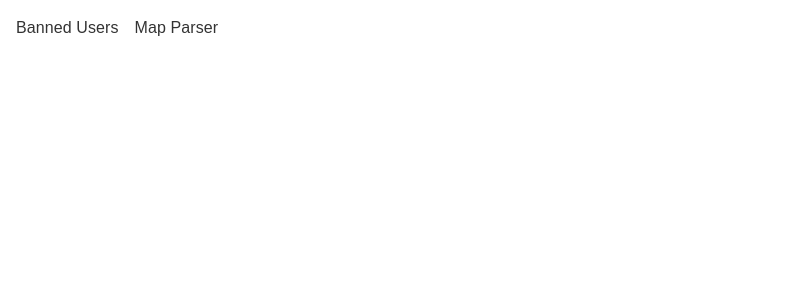
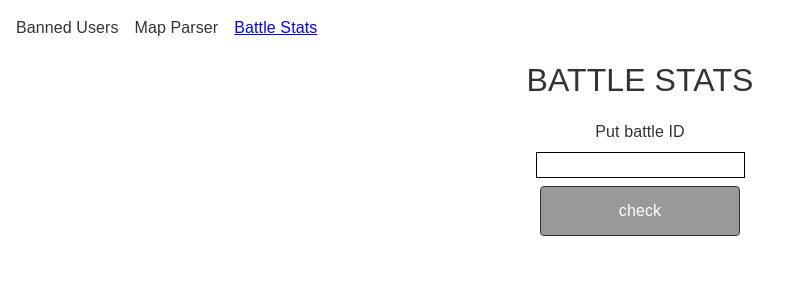
Before and after one commit to gurami98/eDom-simple-tools, an Angular app: page /battle-stats in a window 1280 px wide. Before the commit this address led to /. Shown: the top 300 px of the page, without its empty margins (0-798 px from the left). Built offline with nearby package versions, Linux system fonts and the light colour scheme.

Commit message:
finish battle stats checker

```diff
--- a/src/app/app-routing.module.ts
+++ b/src/app/app-routing.module.ts
@@ -2,6 +2,7 @@ import { NgModule } from '@angular/core';
 import { RouterModule, Routes } from '@angular/router';
 import {BannedUsersComponent} from "./banned-users/banned-users.component";
 import {MapBonusesComponent} from "./map-bonuses/map-bonuses.component";
+import {BattleStatsComponent} from "./battle-stats/battle-stats.component";
 
 const routes: Routes = [
   {
@@ -16,6 +17,10 @@ const routes: Routes = [
   {
     path: 'map-resources',
     component: MapBonusesComponent
+  },
+  {
+    path: 'battle-stats',
+    component: BattleStatsComponent
   }
 ];
 
--- a/src/app/app.component.html
+++ b/src/app/app.component.html
@@ -1,5 +1,6 @@
 <div class="menu-container">
   <a routerLink="banned-users" routerLinkActive="active-menu">Banned Users</a>
   <a routerLink="map-resources" routerLinkActive="active-menu">Map Parser</a>
+  <a routerLink="battle-stats" routerLinkActive="active-menu">Battle Stats</a>
 </div>
 <router-outlet></router-outlet>
--- a/src/app/battle-stats/battle-stats.component.html
+++ b/src/app/battle-stats/battle-stats.component.html
@@ -1 +1,76 @@
-<p>battle-stats works!</p>
+<h1 class="battles-title">BATTLE STATS</h1>
+
+<div class="battle-check-container">
+  <label for="battleId">Put battle ID</label>
+  <input type="number" id="battleId" name="battleId" [formControl]="battleIdFormControl">
+  <button [disabled]="!battleIdFormControl.valid" (click)="getBattleStats()">check</button>
+</div>
+
+
+<div class="battle-stats-container" *ngIf="userStats.length">
+  <div class="table-container">
+    Soldier count: {{attackingSide.length}}
+    <div class="table-header-container">
+      <div class="col">
+        <p>Avatar</p>
+      </div>
+      <div class="col">
+        <p>Name</p>
+      </div>
+      <div class="col">
+        <p>Hits</p>
+      </div>
+      <div class="col">
+        <p>Damage</p>
+      </div>
+    </div>
+    <div *ngFor="let user of attackingSide"
+         class="table-row-container" (click)="openProfile(user.ID)">
+      <div class="col img-container">
+        <img [src]="'https://edominations.com/public/upload/citizen/' + user.ID + '.webp'" alt="avatar">
+      </div>
+      <div class="col">
+        <p>{{ user.Name }}</p>
+      </div>
+      <div class="col">
+        <p>{{ user.Hits }}</p>
+      </div>
+      <div class="col">
+        <p>{{ user.DMG.toLocaleString() }}</p>
+      </div>
+    </div>
+  </div>
+  <div class="table-container">
+    Soldier count: {{defendingSide.length}}
+    <div class="table-header-container">
+      <div class="col">
+        <p>Avatar</p>
+      </div>
+      <div class="col">
+        <p>Name</p>
+      </div>
+      <div class="col">
+        <p>Hits</p>
+      </div>
+      <div class="col">
+        <p>Damage</p>
+      </div>
+    </div>
+    <div *ngFor="let user of defendingSide"
+         class="table-row-container" (click)="openProfile(user.ID)">
+      <div class="col img-container">
+        <img [src]="'https://edominations.com/public/upload/citizen/' + user.ID + '.webp'" alt="avatar">
+      </div>
+      <div class="col">
+        <p>{{ user.Name }}</p>
+      </div>
+      <div class="col">
+        <p>{{ user.Hits }}</p>
+      </div>
+      <div class="col">
+        <p>{{ user.DMG.toLocaleString() }}</p>
+      </div>
+    </div>
+  </div>
+
+</div>
--- /dev/null
+++ b/src/app/battle-stats/battle-stats.component.scss
@@ -0,0 +1,50 @@
+.battles-title{
+  text-align: center;
+}
+
+.battle-check-container{
+  display: flex;
+  flex-direction: column;
+  gap: 8px;
+  padding: 16px;
+  align-items: center;
+  justify-content: center;
+}
+
+input{
+  border: 1px solid black;
+}
+
+button{
+  border: 1px solid black;
+  background-color: blue;
+  border-radius: 4px;
+  color: white;
+  padding: 12px;
+  width: 200px;
+  &:hover{
+    opacity: 0.8;
+  }
+}
+
+button:disabled{
+  opacity: 0.8;
+  background-color: gray;
+  cursor: default;
+}
+
+.battle-stats-container{
+  display: flex;
+  width: 100%;
+  justify-content: space-between;
+  gap: 16px;
+  .table-container{
+    width: 100%;
+
+    .col{
+      &:first-child{
+        width: 10%;
+      }
+    }
+  }
+}
--- a/src/app/battle-stats/battle-stats.component.ts
+++ b/src/app/battle-stats/battle-stats.component.ts
@@ -1,15 +1,41 @@
 import { Component, OnInit } from '@angular/core';
+import {UntypedFormControl, Validators} from "@angular/forms";
+import {HttpClient} from "@angular/common/http";
+import {tap} from "rxjs";
+import {BattleStatsResponse, UserStats} from "../models";
 
 @Component({
   selector: 'app-battle-stats',
   templateUrl: './battle-stats.component.html',
-  styleUrls: ['./battle-stats.component.css']
+  styleUrls: ['./battle-stats.component.scss']
 })
 export class BattleStatsComponent implements OnInit {
+  baseUrl = 'https://edominations.com/en/api/battle-damage'
+  battleIdFormControl = new UntypedFormControl('', Validators.required);
+  userStats: UserStats[] = [];
+  attackingSide: UserStats[] = [];
+  defendingSide: UserStats[] = [];
 
-  constructor() { }
+  constructor(private http: HttpClient) { }
 
   ngOnInit(): void {
   }
 
+
+  openProfile(userId: number){
+    window.open(`https://edominations.com/en/profile/${userId}`, '_blank')
+  }
+
+  getBattleStats(){
+    const url = `${this.baseUrl}/${this.battleIdFormControl.value}`;
+    this.http.get<BattleStatsResponse>(url).pipe(
+      tap(users => {
+        for (let usersKey in users) {
+          this.userStats.push(users[usersKey]);
+        }
+        this.attackingSide = this.userStats.filter(user => user.SIDE === 'attack').sort((a, b) => b.DMG - a.DMG);
+        this.defendingSide = this.userStats.filter(user => user.SIDE === 'defense').sort((a, b) => b.DMG - a.DMG);
+      }),
+    ).subscribe()
+  }
 }
```
Also changed, not shown: src/app/app.module.ts (+8 -7 lines), src/app/models.ts (+13 -0 lines), src/app/battle-stats/battle-stats.component.css (deleted).
